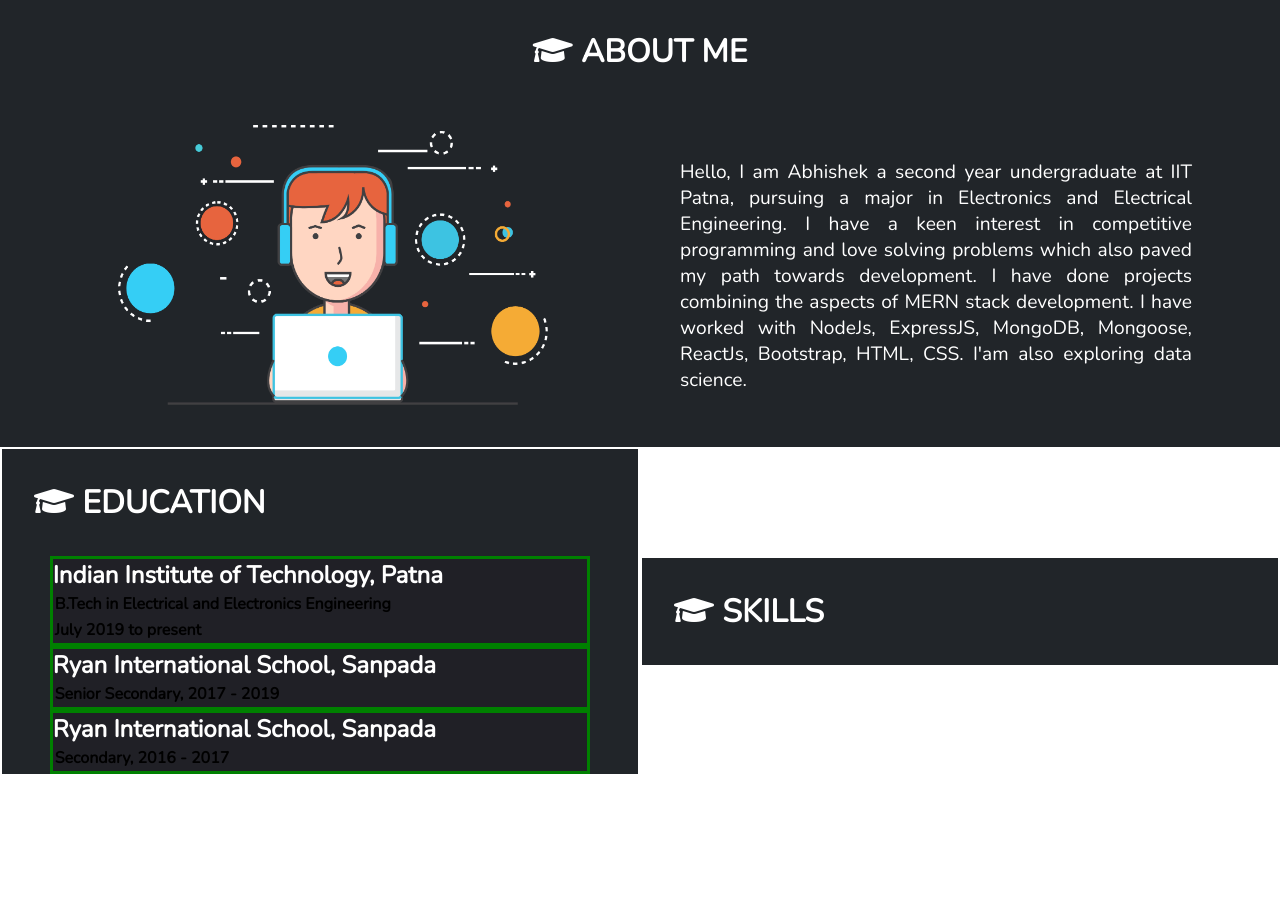
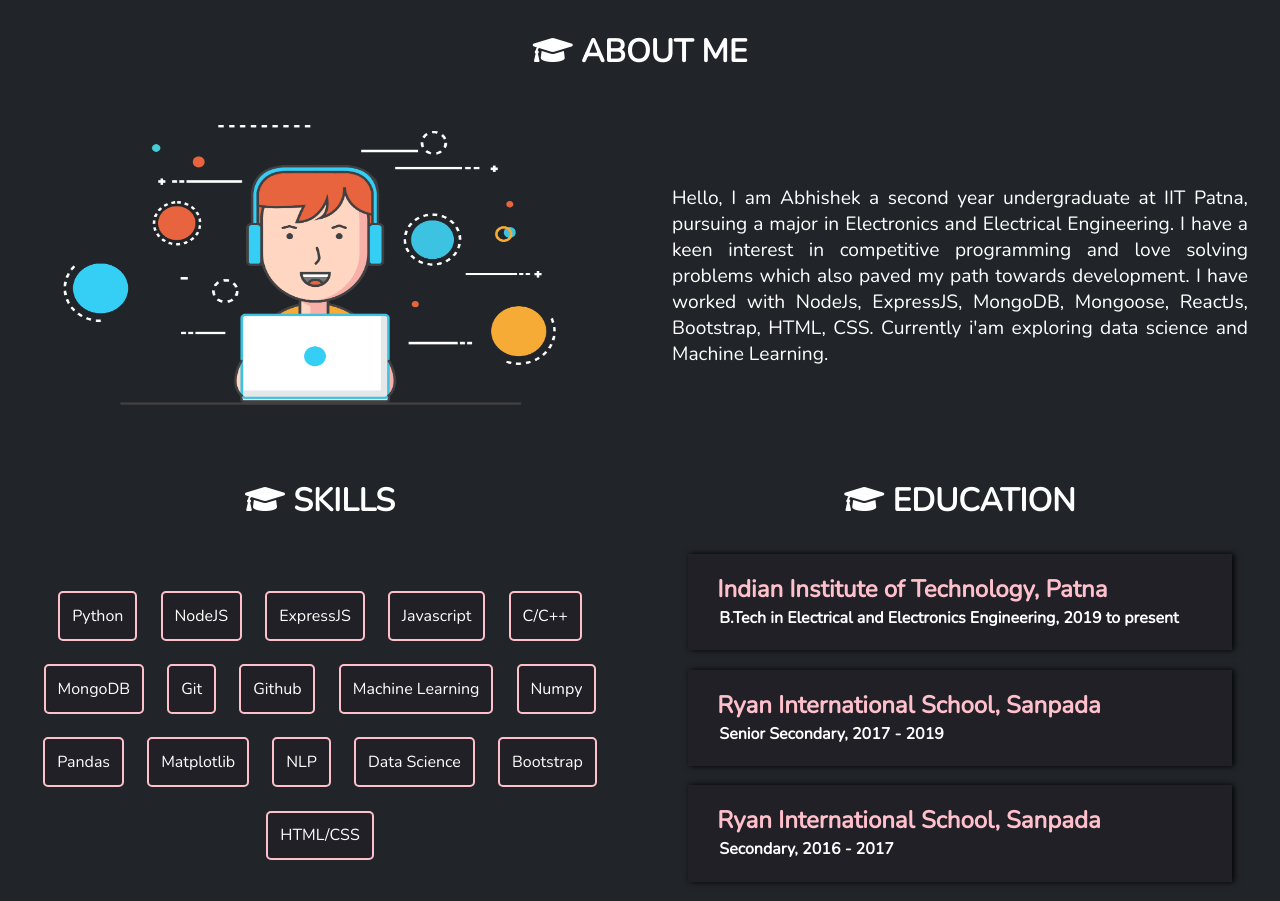
Before and after one commit to abhishekgupta3/portfolio, a plain HTML site: page index.html in a window 1280 px wide. Shown: the part 802-1703 px from the top of the page. Before the commit the page ends 1578 px from the top, so only its background shows below. Drawn offline with nearby package versions, Linux system fonts and the light colour scheme; a script that the page names is missing.

Commit message:
completed skills and education section

```diff
--- a/index.html
+++ b/index.html
@@ -24,9 +24,9 @@
                 <li><a href="#">Home</a></li>
                 <li><a href="#about">About</a></li>
                 <li><a href="#education">Education</a></li>
+                <li><a href="#skills">Skills</a></li>
                 <li><a href="#projects">Projects</a></li>
                 <li><a href="#contact">Contact</a></li>
-                <li  id="resume"><a href="#contact">Resume</a></li>
             </ul>
      	</nav>
      	<div id="main_heading">
@@ -65,34 +65,33 @@
             <span class="dark">ABOUT ME</span>
         </h1>
         <div id="about-container">
-            <div>
-        	    <img class="about-img" src="images/about-img.png" alt="About Me">
+            <div id="about-img">
+        	    <img class="img" src="images/about-img.png" alt="About Me">
             </div>
             <div class="about-para flex">
             <p class="dark">
               Hello, I am Abhishek a second year undergraduate at IIT Patna,
               pursuing a major in Electronics and Electrical Engineering. I have a
               keen interest in competitive programming and love solving problems
-              which also paved my path towards development. I have done projects combining the aspects of MERN stack development. I have worked with NodeJs, ExpressJS, MongoDB, Mongoose, ReactJs, Bootstrap,
-              HTML, CSS. I'am also exploring data science.
+              which also paved my path towards development. I have worked with NodeJs, ExpressJS, MongoDB, Mongoose, ReactJs, Bootstrap,
+              HTML, CSS. Currently i'am exploring data science and Machine Learning.
             </p>
             </div>
-      </div>
+        </div>
     </section>
 
     <!-- education + skills section -->
-   <div class="flex">
+   <div id = "wrap">
    	    <section id="education">
-    	    <h1 class="section-heading">
+    	    <h1 class="section-heading center">
                 <span><i class="fas fa-graduation-cap dark"></i></span>
-                <span class="dark">EDUCATION</span>
+                <span>EDUCATION</span>
             </h1>
 
             <div id="edu-container">
                 <div class="edu-box">
                     <h1 class="edu-heading">Indian Institute of Technology, Patna</h1>
-                    <p class="edu-para">B.Tech in Electrical and Electronics Engineering</p>
-                    <p class="edu-para dark">July 2019 to present </p>
+                    <p class="edu-para">B.Tech in Electrical and Electronics Engineering, 2019 to present </p>
                 </div>
                 <div class="edu-box">
                    <h1 class="edu-heading">Ryan International School, Sanpada</h1>
@@ -106,10 +105,17 @@
         </section>
 
         <section id="skills">
-    	    <h1 class="section-heading">
-                <span><i class="fas fa-graduation-cap dark"></i></span>
-                <span class="dark">SKILLS</span>
+    	      <h1 class="section-heading center">
+                <span><i class="fas fa-graduation-cap"></i></span>
+                <span>SKILLS</span>
             </h1>
+            <div class="skill-container">
+                <span>Python</span> <span>NodeJS</span> <span>ExpressJS</span>
+                <span>Javascript</span> <span>C/C++</span> <span>MongoDB</span> <span>Git</span>
+                <span>Github</span> <span>Machine Learning</span> <span>Numpy</span>
+                <span>Pandas</span> <span>Matplotlib</span> <span>NLP</span>
+                <span>Data Science</span> <span>Bootstrap</span> <span>HTML/CSS</span>
+            </div>
         </section>
 
    </div>
--- a/style.css
+++ b/style.css
@@ -11,6 +11,9 @@
     display: flex;
     justify-content: center;
     align-items: center;
+}
+.center{
+    text-align: center;
 }
 
 /*Header*/
@@ -53,6 +56,7 @@ nav ul a{
 #particle-canvas {
   width: 100%;
   height: 90%;
+  /*z-index: -2;*/
 }
 
 #main_heading{
@@ -74,7 +78,7 @@ nav ul a{
     margin-top: 22rem;
     margin-left: 4rem;
 	position: absolute;
-    z-index: 2;
+    z-index: 200;
 }
 .btn{
 	font-weight: 700;
@@ -139,15 +143,19 @@ section{
 	justify-content: center;
 	align-items: center;
     flex-direction:row;
+    flex-wrap: wrap;
 }
-.about-img{
+#about-img{
+    width: 50%;
+}
+.img{
 	height: 20rem;
-	width: 30rem;
+	width: 85%;
 	padding: 20px;
 	margin: 0rem 5rem 1rem 2rem;
 }
 .about-para{
-    width: 45%;
+    width: 50%;
     color: white;
 }
 .about-para p{
@@ -158,12 +166,17 @@ section{
 }
 
 /* About Section ends*/
-
+#wrap{
+    display: flex;
+    flex-direction: row-reverse;
+    flex-wrap: wrap;
+}
 /* Education Section*/
 #education{
-	border: 2px solid white;
+	/*border: 2px solid white;*/
 	width: 50%;
 }
+
 #edu-container{
     display: flex;
 	justify-content: center;
@@ -171,25 +184,48 @@ section{
     flex-direction:column;
 }
 .edu-box{
-	border: 3px solid green;
+	/*border: 3px solid green;*/
     background-color: #202026;
 	width: 85%;
+    padding: 3%;
+    margin-bottom: 3%;
+    box-shadow: 2px 0px 6px 0px black;
 }
 .edu-heading{
     font-size: 1.5rem;
     font-weight: 900;
-    /*padding: 15px;*/
-    color: white;
+    margin-left: 2%;
+    color: pink;
 }
 .edu-para{
     font-weight: 600;
     font-size: 1rem;
+    margin-left: 2%;
+    color: white;
     padding: 2px;
 }
 /* Education Section ends*/
 
 /*SKills Section*/
 #skills{
-	border: 2px solid white;
+	/*border: 2px solid white;*/
 	width: 50%;
 }
+
+.skill-container{
+    display: flex;
+    justify-content: center;
+    align-items: center;
+    flex-wrap: wrap;
+    /*border: 2px solid white;*/
+    padding: 4%;
+}
+.skill-container span{
+    border: 2px solid pink;
+    padding: 2%;
+    margin: 2%;
+    color: white;
+    /*box-shadow: 2px 0px 6px 0px black;*/
+    border-radius: 5px;
+    background-color: #202026;
+}
```
